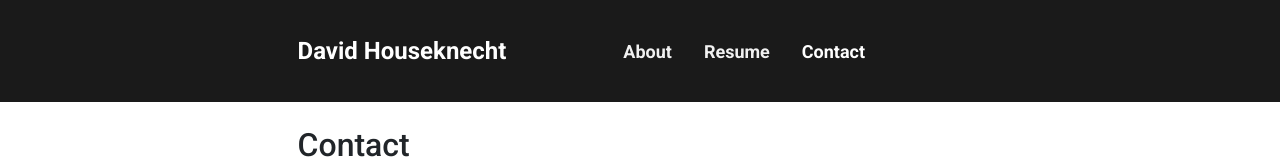
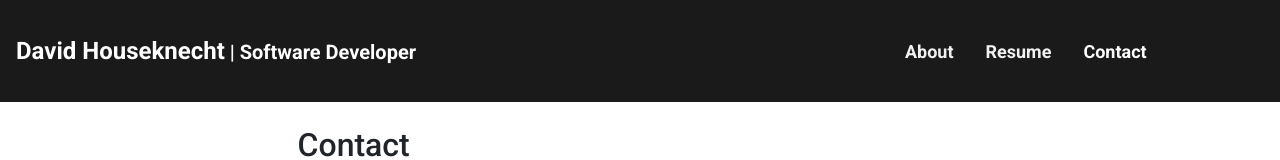
Before and after one commit to djhouseknecht/djhouseknecht.github.io, an Angular app: page /contact in a window 1280 px wide. Shown: the top 160 px of the page. Built offline with nearby package versions, Linux system fonts and the light colour scheme; a web font is replaced by a local one.

Commit message:
Changed nav and trying to fix gitpages lack of spa support

```diff
--- a/src/app/shared/components/nav-bar/nav-bar.component.html
+++ b/src/app/shared/components/nav-bar/nav-bar.component.html
@@ -1,7 +1,9 @@
 <div class="nav-container">
 
   <nav class="navbar navbar-expand-md navbar-dark bg-primary justify-content-between">
-    <a class="navbar-brand" [routerLink]="['/']" routerLinkActive="active">David Houseknecht</a>
+		<a class="navbar-brand" [routerLink]="['/']" routerLinkActive="active">
+			David Houseknecht<span style="font-size: 20px;"> | Software Developer</span>
+		</a>
     <button class="navbar-toggler" type="button" data-toggle="collapse" data-target="#navbarSupportedContent">
       <span class="navbar-toggler-icon"></span>
     </button>
--- a/src/app/shared/components/nav-bar/nav-bar.component.scss
+++ b/src/app/shared/components/nav-bar/nav-bar.component.scss
@@ -8,9 +8,6 @@ $navbar-height: 86px;
   div.nav-container {
 		background-color: $primary;
     width: 100%;
-    & > nav {
-      @include custom-flex-display();
-    }
   }
   a, a.navbar-brand {
     color: $gray-2	  ;
--- a/src/index.html
+++ b/src/index.html
@@ -7,7 +7,18 @@
   <base href="/">
 
   <meta name="viewport" content="width=device-width, initial-scale=1">
-  <link rel="icon" type="image/x-icon" href="favicon.ico">
+	<link rel="icon" type="image/x-icon" href="favicon.ico">
+
+	<script>
+		// See http://www.backalleycoder.com/2016/05/13/sghpa-the-single-page-app-hack-for-github-pages/
+		(function(){
+			var redirect = sessionStorage.redirect;
+			delete sessionStorage.redirect;
+			if (redirect && redirect != location.href) {
+				history.replaceState(null, null, redirect);
+			}
+		})();
+	</script>
 </head>
 
 <body>
```
Also changed, not shown: src/404.html (added, +14 -0 lines).
